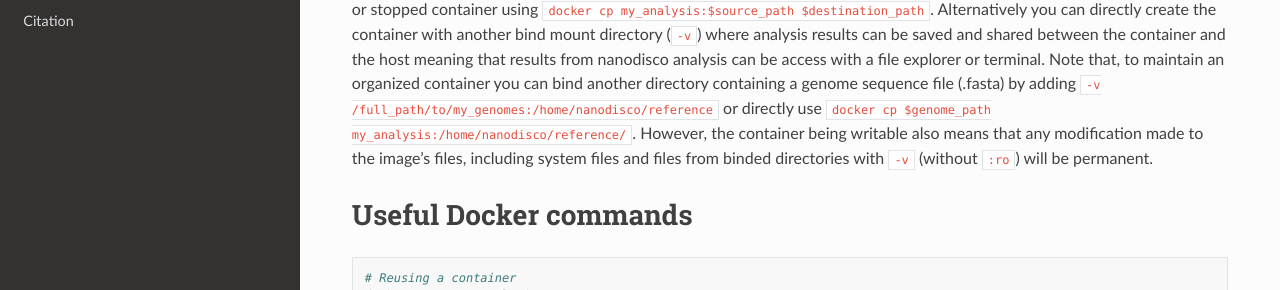
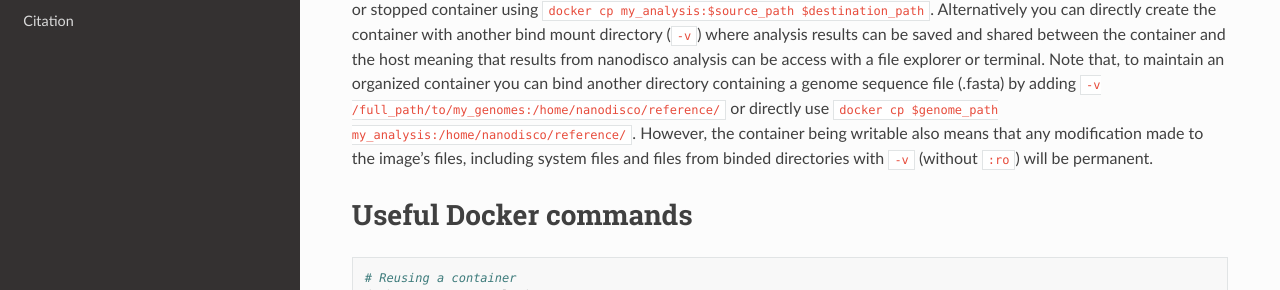
Before and after one commit to fanglab/nanodisco, a Sphinx documentation site: the page built from docs/using_docker.rst, in a window 1280 px wide and 900 px high, scrolled down 766 px. Shown: the part 336-626 px from the top of the window. Built offline with Sphinx 7.4.7 and the Read the Docs theme 2.0.0, drawn with Linux system fonts in a browser that asks for light colours.

```diff
--- a/docs/using_docker.rst
+++ b/docs/using_docker.rst
@@ -33,7 +33,7 @@ By binding a directory with nanopore sequencing datasets using ``-v /full_path/t
    docker run -it --name my_analysis -v /full_path/to/my_datasets:/home/nanodisco/dataset:ro fanglab/nanodisco bash # For new analysis
    # Type `exit` to leave the container
 
-With docker, you cannot directly reuse the same container and bind another dataset (\ ``-v``\ ) but you can create multiple containers to compartmentalize analysis of different datasets (e.g. my_analysis and my_analysis2). Containers build with those instructions are writable but not accessible with a file explorer or terminal. You can retrieve files or directories from a running or stopped container using ``docker cp my_analysis:$source_path $destination_path``. Alternatively you can directly create the container with another bind mount directory (\ ``-v``\ ) where analysis results can be saved and shared between the container and the host meaning that results from nanodisco analysis can be access with a file explorer or terminal. Note that, to maintain an organized container you can bind another directory containing a genome sequence file (.fasta) by adding ``-v /full_path/to/my_genomes:/home/nanodisco/reference`` or directly use ``docker cp $genome_path my_analysis:/home/nanodisco/reference/``. However, the container being writable also means that any modification made to the image's files, including system files and files from binded directories with ``-v`` (without ``:ro``\ ) will be permanent.
+With docker, you cannot directly reuse the same container and bind another dataset (\ ``-v``\ ) but you can create multiple containers to compartmentalize analysis of different datasets (e.g. my_analysis and my_analysis2). Containers build with those instructions are writable but not accessible with a file explorer or terminal. You can retrieve files or directories from a running or stopped container using ``docker cp my_analysis:$source_path $destination_path``. Alternatively you can directly create the container with another bind mount directory (\ ``-v``\ ) where analysis results can be saved and shared between the container and the host meaning that results from nanodisco analysis can be access with a file explorer or terminal. Note that, to maintain an organized container you can bind another directory containing a genome sequence file (.fasta) by adding ``-v /full_path/to/my_genomes:/home/nanodisco/reference/`` or directly use ``docker cp $genome_path my_analysis:/home/nanodisco/reference/``. However, the container being writable also means that any modification made to the image's files, including system files and files from binded directories with ``-v`` (without ``:ro``\ ) will be permanent.
 
 Useful Docker commands
 ======================
```
